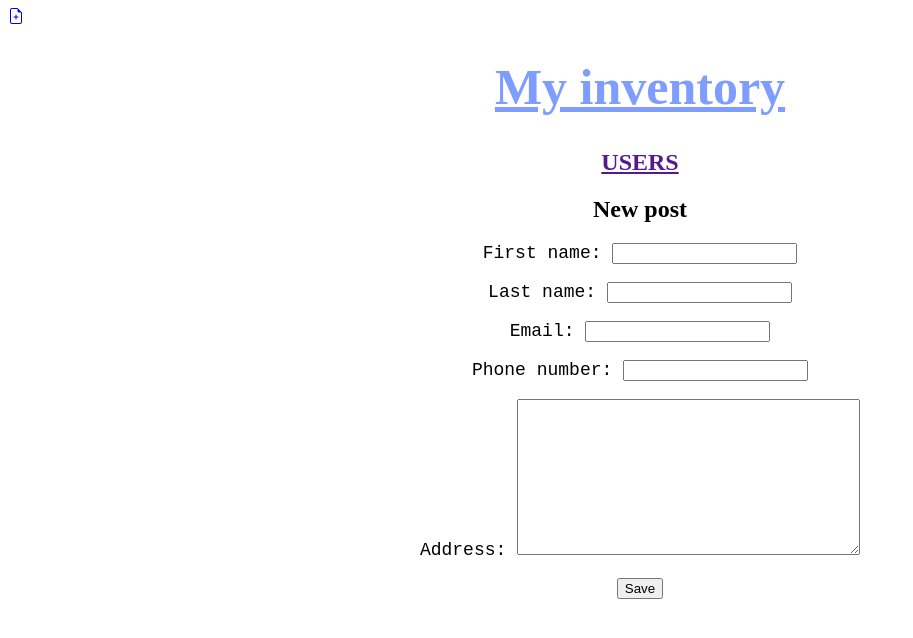
After one commit to Sanchit-singhs/IMS, a Django app: page /add/new/ in a window 1280 px wide. The commit adds this page. Shown: the top 638 px of the page, without its empty margins (0-913 px from the left). Run offline with Django 4.2, Linux system fonts and the light colour scheme.

Commit message:
Added Forms to add user

```diff
--- /dev/null
+++ b/inventory/forms.py
@@ -0,0 +1,9 @@
+from django import forms
+
+from .models import User_s
+
+class PostForm(forms.ModelForm):
+
+    class Meta:
+        model = User_s
+        fields = ('first_name', 'last_name', 'email', 'phone_number', 'address')
--- a/inventory/templates/inventory/base.html
+++ b/inventory/templates/inventory/base.html
@@ -19,6 +19,9 @@
 </head>
 <body>
     <header>
+        <a href="{% url 'add_new' %}" class="top-menu">
+            {% include './icons/file-earmark-plus.svg' %}
+        </a>
         <h1 style="text-align: center; font-size: 50px;"><a href="/" style="color: rgb(127, 157, 255);">My inventory</a></h1>
     </header>
 
--- /dev/null
+++ b/inventory/templates/inventory/user_edit.html
@@ -0,0 +1,9 @@
+{% extends 'inventory/base.html' %}
+
+{% block content %}
+    <h2>New post</h2>
+    <form method="POST" class="post-form">{% csrf_token %}
+        {{ form.as_p }}
+        <button type="submit" class="save btn btn-secondary">Save</button>
+    </form>
+{% endblock %}
--- a/inventory/urls.py
+++ b/inventory/urls.py
@@ -4,4 +4,5 @@ from . import views
 urlpatterns = [
     path('', views.home, name='home'),
     path('User_s/<int:pk>/', views.user_detail, name='user_detail'),
+    path('add/new/', views.add_new, name='add_new'),
 ]
--- a/inventory/views.py
+++ b/inventory/views.py
@@ -1,5 +1,6 @@
-from django.shortcuts import render, get_object_or_404
+from django.shortcuts import render, get_object_or_404,redirect
 from .models import User_s
+from .forms import PostForm
 
 # Create your views here.
 def home(request):
@@ -9,3 +10,20 @@ def home(request):
 def user_detail(request, pk):
     inventory = get_object_or_404(User_s, pk=pk)
     return render(request, 'inventory/user_detail.html', {'post': inventory})
+
+def add_new(request):
+    if request.method == "POST":
+        form = PostForm(request.POST)
+        if form.is_valid():
+            post = form.save(commit=False)
+
+            post.first_name = form.cleaned_data['first_name']
+            post.last_name = form.cleaned_data['last_name']
+            post.email = form.cleaned_data['email']
+            post.phone_number = form.cleaned_data['phone_number']
+            post.address = form.cleaned_data['address']
+            post.save()
+            return redirect('user_detail', pk=post.pk)
+    else:
+        form = PostForm()
+    return render(request, 'inventory/user_edit.html', {'form': form})
```
Also changed, not shown: inventory/templates/inventory/icons/file-earmark-plus.svg (added).
